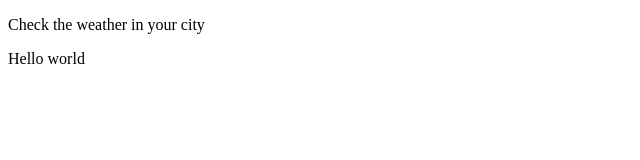
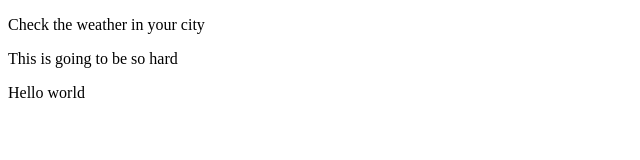
Before and after one commit to benni2001/portfolioweb, a website: page index.html in a window 1280 px wide. Shown: the whole page, without its empty margins (0-640 px from the left). Drawn offline with Linux system fonts and the light colour scheme.

Commit message:
Added a second paragraph

```diff
--- a/index.html
+++ b/index.html
@@ -7,6 +7,7 @@
     <link href="style.css" rel="stylesheet" type="text/css" />
   </head>
   <p>Check the weather in your city</p>
+  <p>This is going to be so hard</p>
   <body>
     Hello world
     <script src="script.js"></script>
```
